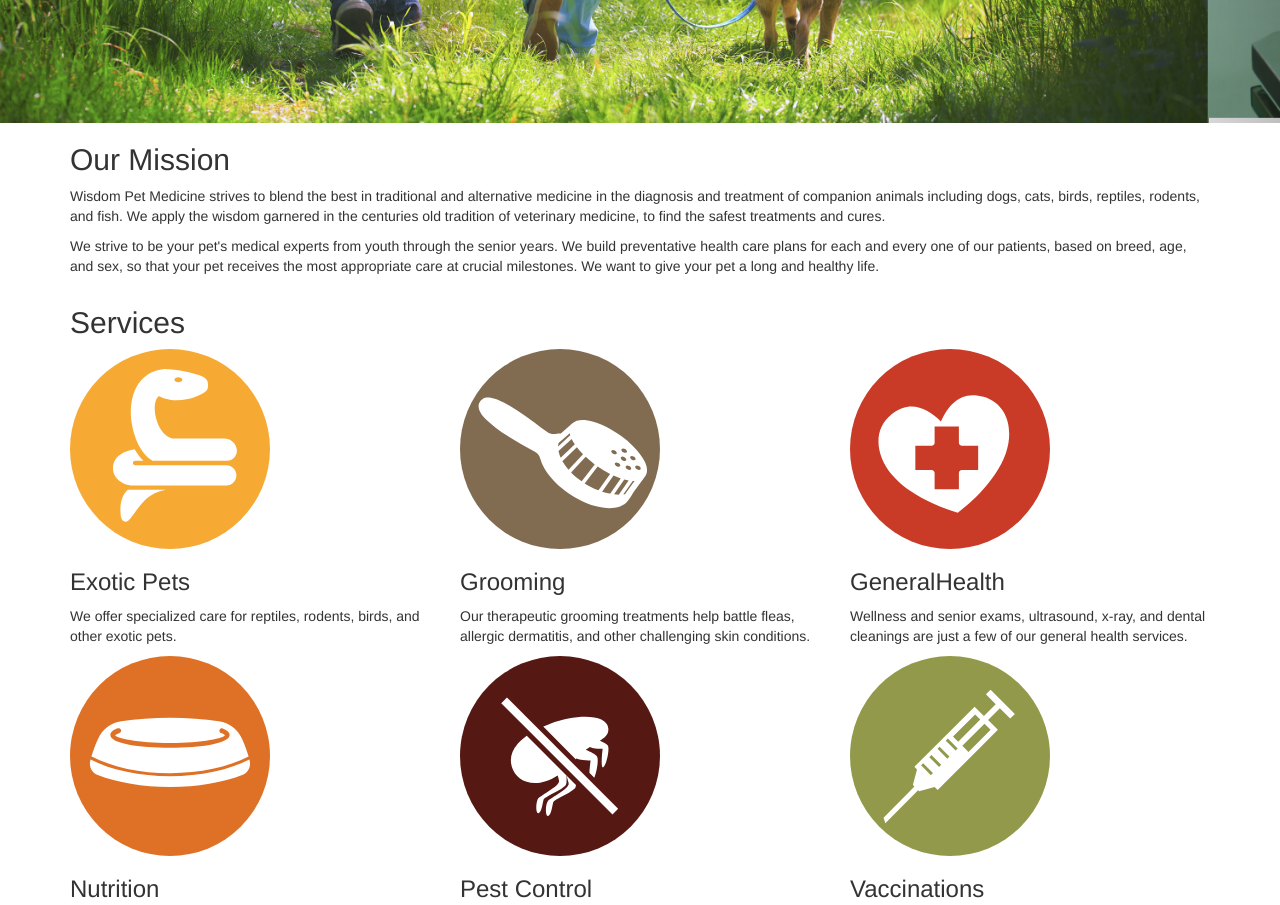
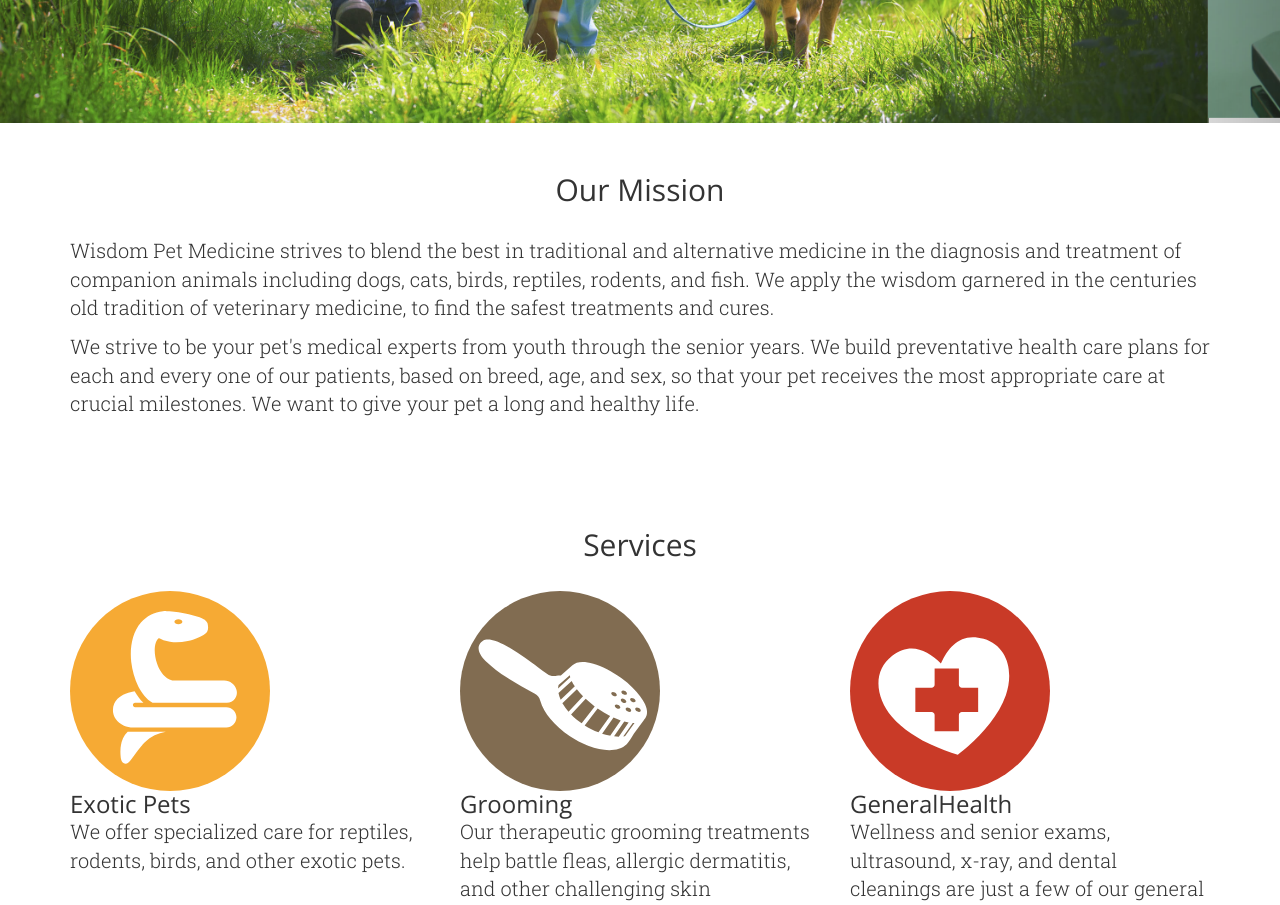
Before and after one commit to horaceheaven/pet_store, a plain HTML site: page index.html in a window 1280 px wide. Shown: the part 780-1685 px from the top of the page. Drawn offline with nearby package versions, Linux system fonts and the light colour scheme.

Commit message:
added custom fonts

```diff
--- a/css/style.css
+++ b/css/style.css
@@ -1,5 +1,17 @@
+@import url(http://fonts.googleapis.com/css?family=Open+Sans:400,300,700,800|Roboto+Slab:400,100,300,700);
+
 body {
 	padding-top: 50px;
+	font-family: "Roboto Slab", sans-serif;
+	font-weight: 300;
+	font-size: 2em;
+	position: relative;
+}
+
+h1, h2, h3, h4, h5, h6 {
+	font-family: "Open Sans", sans-serif;
+	font-weight: 100;
+	margin: 0;
 }
 
 img {
@@ -14,3 +26,12 @@ img {
 footer .navbar-default {
 	background: transparent;
 }
+
+.page {
+	padding: 50px 0;
+}
+
+.page h2 {
+	text-align: center;
+	margin-bottom: 30px;
+}
```
